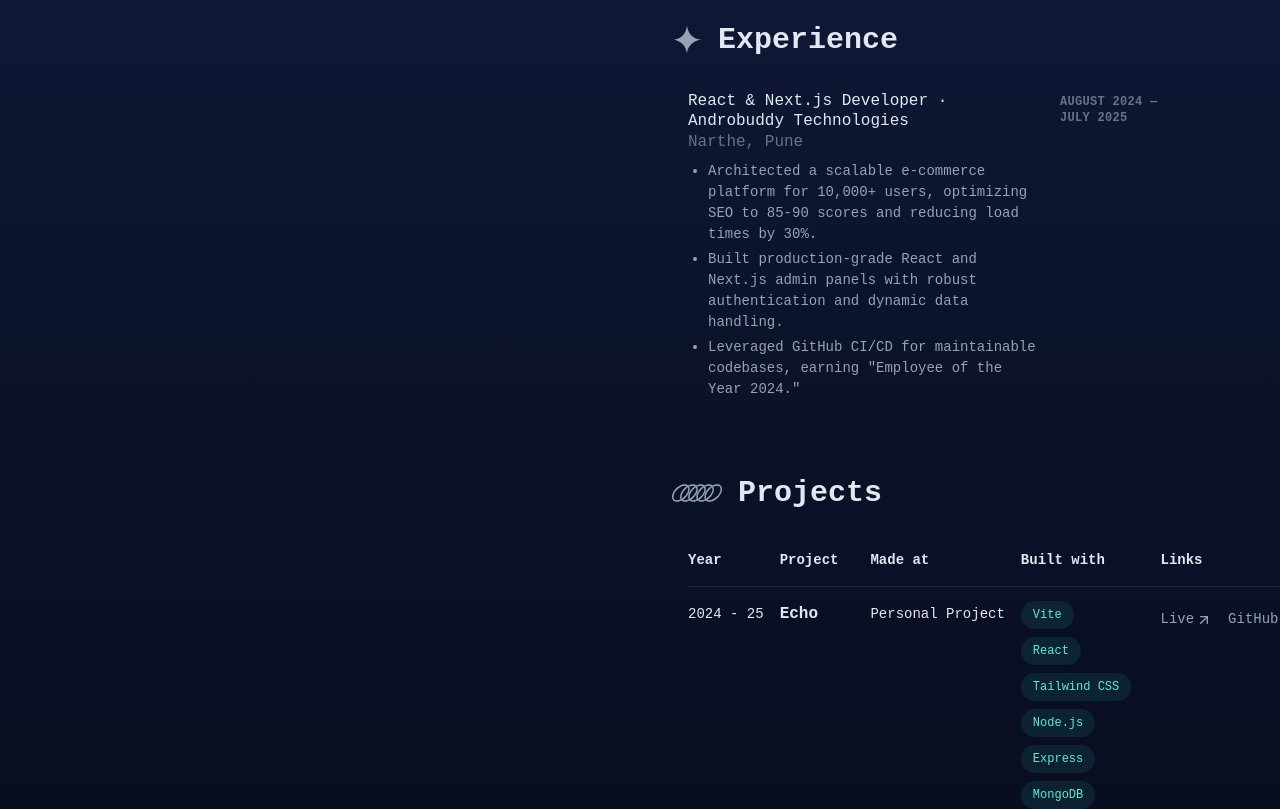
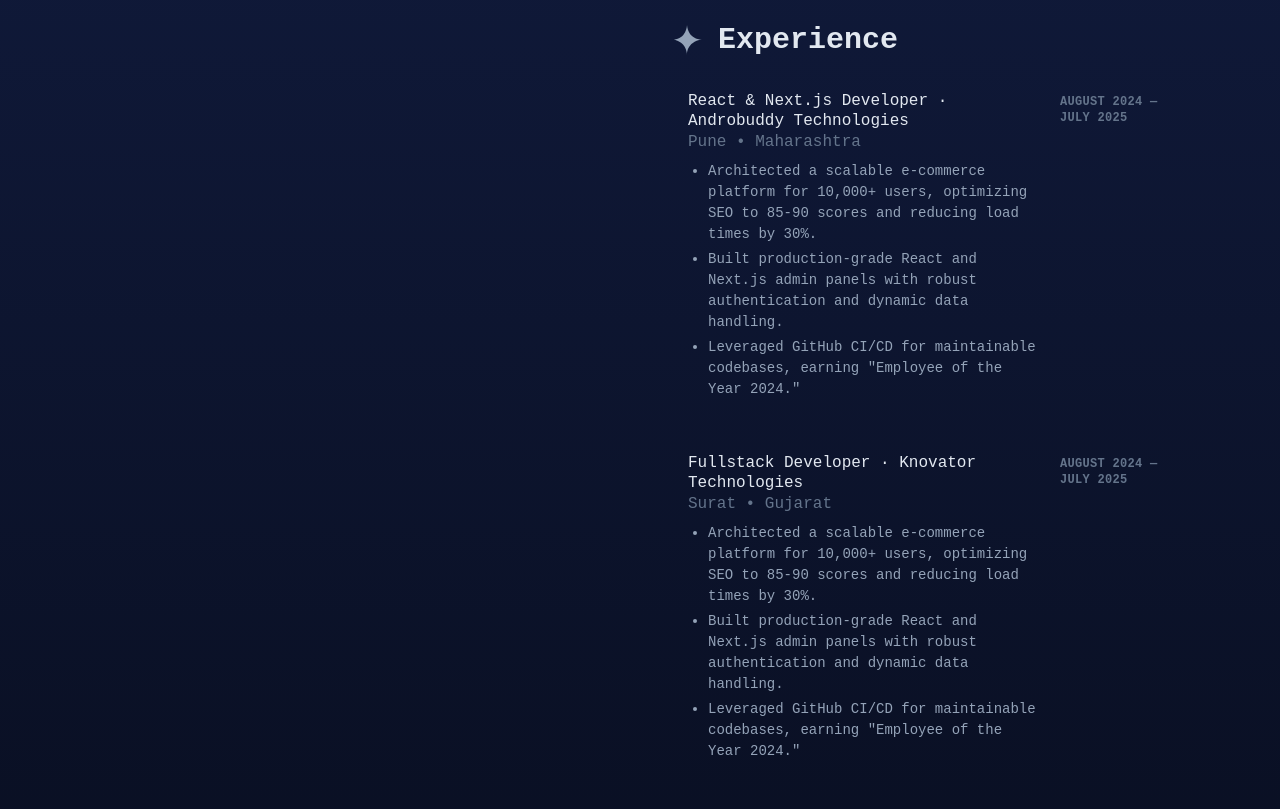
Before and after one commit to ianujjagtap/my-portfolio, a React (Vite) app: page / in a window 1280 px wide. Shown: the part 1200-2009 px from the top of the page. Built offline with nearby package versions, Linux system fonts and the light colour scheme.

Commit message:
chore: experiance section update

```diff
--- a/src/components/sections/experiance.jsx
+++ b/src/components/sections/experiance.jsx
@@ -12,10 +12,11 @@
 					/>{" "}	Experience
 				</h2>
 			</div>
+			{/* First Experience */}
 			<div className="mt-4 px-4">
 				<ol className="group/list">
 					<li className="mb-12">
-						<div className="group relative grid pb-1 transition-all sm:grid-cols-8 sm:gap-8 md:gap-4 lg:hover:!opacity-100 lg:group-hover/list:opacity-50">
+						<div className="group relative grid pb-1 transition-all sm:grid-cols-8 sm:gap-8 md:gap-4 lg:hover:!opacity-100 lg:group-hover/list:opacity-50 ">
 							<div className="absolute -inset-x-4 -inset-y-4 z-0 hidden rounded-md transition motion-reduce:transition-none lg:-inset-x-6 lg:block lg:group-hover:bg-slate-800/50 lg:group-hover:shadow-[inset_0_1px_0_0_rgba(148,163,184,0.1)] lg:group-hover:drop-shadow-lg"></div>
 							<div className="z-10 sm:col-span-6">
 								<div className="font-medium leading-snug text-slate-200">
@@ -28,7 +29,50 @@
 										</div>
 									</div>
 									<div>
-										<div className="text-slate-500">Narthe, Pune</div>
+										<div className="text-slate-500">Pune • Maharashtra</div>
+									</div>
+								</div>
+								<ul className="mt-2 text-sm leading-normal text-slate-400 list-disc pl-5 space-y-1">
+									<li>
+										Architected a scalable e-commerce platform for 10,000+
+										users, optimizing SEO to 85-90 scores and reducing load
+										times by 30%.
+									</li>
+									<li>
+										Built production-grade React and Next.js admin panels with
+										robust authentication and dynamic data handling.
+									</li>
+									<li>
+										Leveraged GitHub CI/CD for maintainable codebases, earning
+										"Employee of the Year 2024."
+									</li>
+								</ul>
+							</div>
+							<div className="z-10 mb-2 mt-1 text-xs font-semibold uppercase tracking-wide text-slate-500 sm:col-span-2">
+								August 2024 — July 2025
+							</div>
+						</div>
+					</li>
+				</ol>
+			</div>
+			{/* Second Experience */}
+			<div className="mt-4 px-4">
+				<ol className="group/list">
+					<li className="mb-12">
+						<div className="group relative grid pb-1 transition-all sm:grid-cols-8 sm:gap-8 md:gap-4 lg:hover:!opacity-100 lg:group-hover/list:opacity-50 ">
+							<div className="absolute -inset-x-4 -inset-y-4 z-0 hidden rounded-md transition motion-reduce:transition-none lg:-inset-x-6 lg:block lg:group-hover:bg-slate-800/50 lg:group-hover:shadow-[inset_0_1px_0_0_rgba(148,163,184,0.1)] lg:group-hover:drop-shadow-lg"></div>
+							<div className="z-10 sm:col-span-6">
+								<div className="font-medium leading-snug text-slate-200">
+									<div>
+										<div className="inline-flex items-baseline font-medium leading-tight text-slate-200 hover:text-teal-300 focus-visible:text-teal-300 group/link text-base">
+											<span className="absolute -inset-x-4 -inset-y-2.5 hidden rounded md:-inset-x-6 md:-inset-y-4 lg:block"></span>
+											<span>
+												Fullstack Developer · Knovator Technologies
+											</span>
+										</div>
+									</div>
+									<div>
+										<div className="text-slate-500">Surat • Gujarat</div>
 									</div>
 								</div>
 								<ul className="mt-2 text-sm leading-normal text-slate-400 list-disc pl-5 space-y-1">
```
